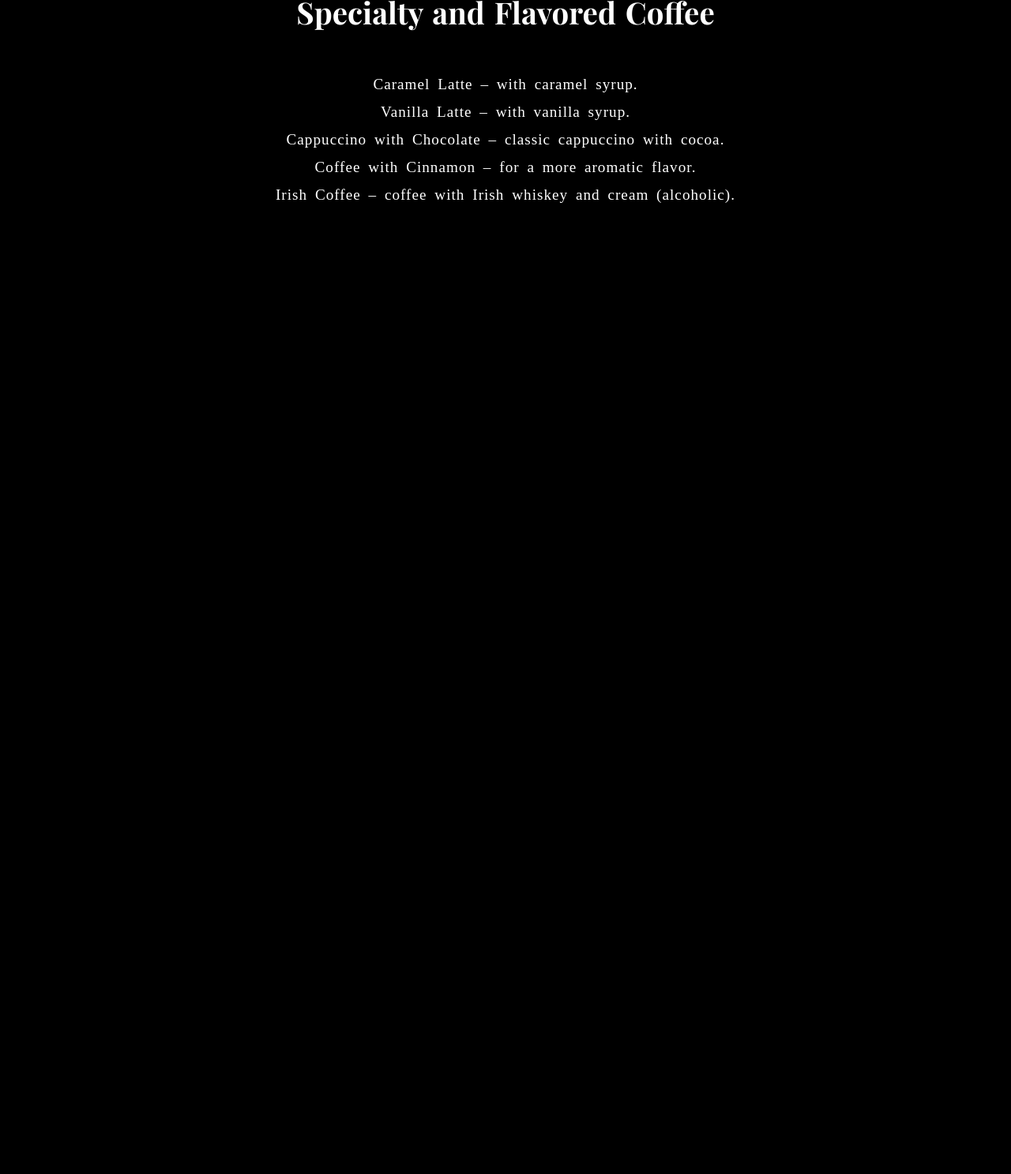
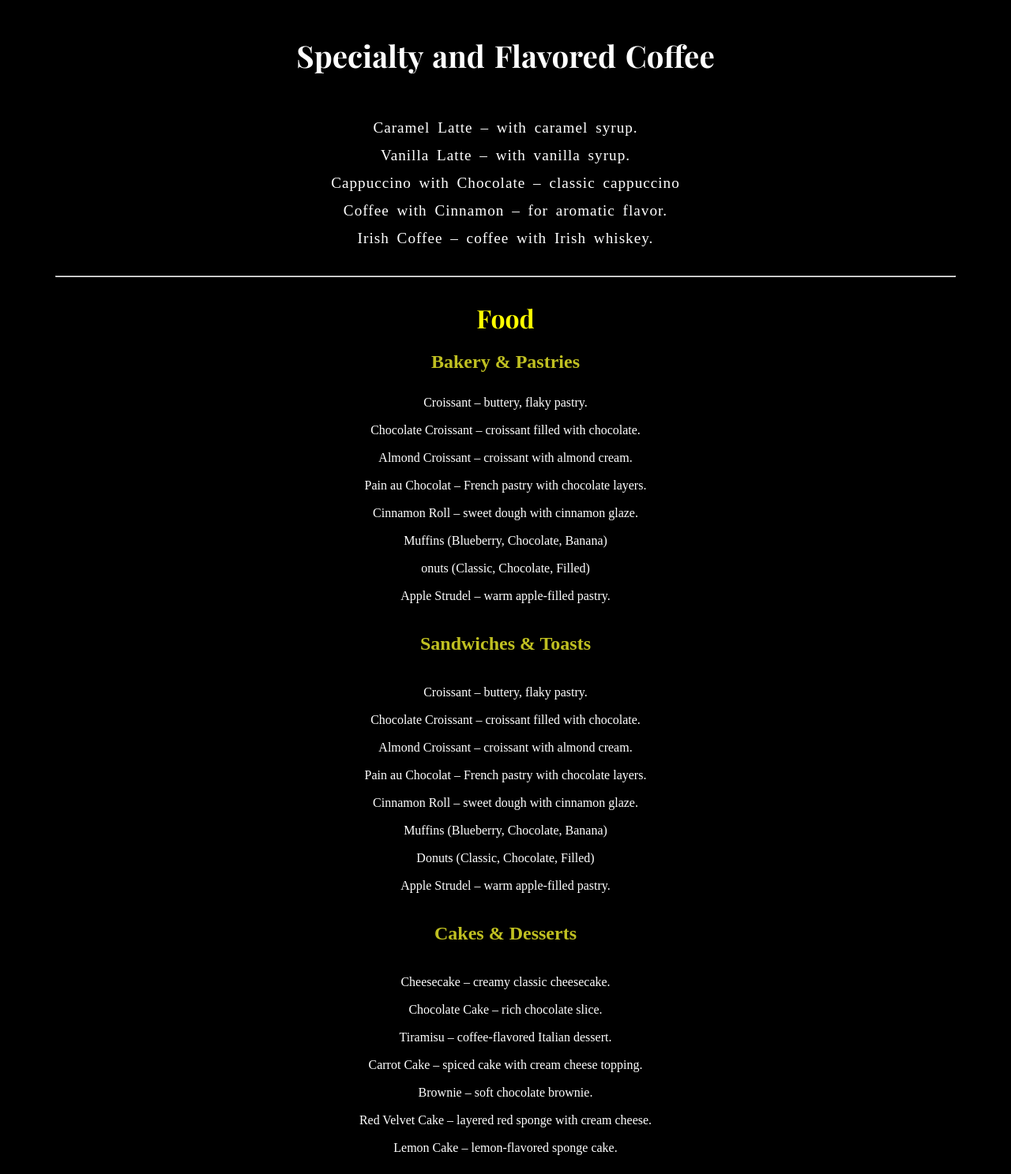
Before and after one commit to nikolaymar9-ctrl/coffee-menu, a plain HTML site: page index.html in a window 1280 px wide. Shown: the part 948-2435 px from the top of the page at 79% size. Before the commit the page ends 1231 px from the top, so only its background shows below. Drawn offline with nearby package versions, Linux system fonts and the light colour scheme.

Commit message:
Update index.html

```diff
--- a/index.html
+++ b/index.html
@@ -4,6 +4,8 @@
     <meta charset="UTF-8">
     <meta name="viewport" content="width=device-width, initial-scale=1.0">
     <title>Coffee shop </title>
+    <meta name="viewport" content="width=device-width, initial-scale=1.0">
+
      <link rel="stylesheet" href="style.css">
      <link href="https://fonts.googleapis.com/css2?family=Playfair+Display:wght@400;700&display=swap" rel="stylesheet">
      <link rel="stylesheet" href="https://fonts.googleapis.com/css2?family=Material+Symbols+Outlined:opsz,wght,FILL,GRAD@20..48,100..700,0..1,-50..200&icon_names=local_drink" />
@@ -17,6 +19,12 @@
     <h1 id="label">
     Coffee Menu
   </h1>
+  <h1 id="order" style="color: rgb(255, 253, 253); font-size: 14px; text-align: center; margin-top: 10px; word-spacing: 2.8px; ">
+      See what we offer ?
+  </h1>
+    <a href="" style="display:flex ; padding:0px ; justify-content:  center; font-size: 17.5px; text-decoration: none; color: white;">
+      Order
+    </a>
   <hr style="width: 90%; margin-bottom: 30px;">
  </div>
   <div class="bassed_drinks">
@@ -34,17 +42,17 @@
 
     Ristretto – shorter, more concentrated espresso.<br>
 
-    Americano – espresso with hot water, milder taste.<br>
+    Americano – espresso with hot water<br>
 
     Latte – espresso with plenty of milk, creamy.<br>
 
-   Cappuccino – espresso with steamed milk and thick foam.<br>
+   Cappuccino – espresso with steamed milk .<br>
 
    Macchiato – espresso with a little milk or foam.<br>
 
-   Flat White – espresso with a thin layer of microfoam.<br>
+   Flat White – espresso with a thin layer <br>
 
-   Mocha – espresso with cocoa and milk, chocolate flavor.<br>
+   Mocha – espresso with cocoa and milk<br>
     </p>
     <div>
 
@@ -70,13 +78,76 @@
 
       Vanilla Latte – with vanilla syrup.<br>
 
-     Cappuccino with Chocolate – classic cappuccino with cocoa.<br>
+     Cappuccino with Chocolate – classic cappuccino<br>
 
-    Coffee with Cinnamon – for a more aromatic flavor.<br>
+    Coffee with Cinnamon – for aromatic flavor.<br>
 
-     Irish Coffee – coffee with Irish whiskey and cream (alcoholic).<br>
+     Irish Coffee – coffee with Irish whiskey.<br>
       </p>
     </div>
+    <hr style="width: 90%; margin-bottom: 30px; margin-top: 30px;">
+    <div>
+      <h1 style="color: yellow; text-align: center; font-family: 'Playfair Display', serif;">
+        Food
+      </h1>
+      <h1 style="text-align: center; color: rgb(192, 192, 33); font-size: 24px; margin-bottom: 20px;">
+        Bakery & Pastries
+      </h1>
+      <p style="text-align: center; line-height: 35px;">
+        Croissant – buttery, flaky pastry.<br>
+
+         Chocolate Croissant – croissant filled with chocolate.<br>
+
+   Almond Croissant – croissant with almond cream.<br>
+
+    Pain au Chocolat – French pastry with chocolate layers.<br>
+
+     Cinnamon Roll – sweet dough with cinnamon glaze.<br>
+
+     Muffins (Blueberry, Chocolate, Banana)<br>
+
+     onuts (Classic, Chocolate, Filled)<br>
+
+     Apple Strudel – warm apple-filled pastry.<br>
+     </p>
+    <h1 style="text-align: center; color: rgb(192, 192, 33); font-size: 24px; margin-bottom: 30px ; margin-top: 30px;">
+      Sandwiches & Toasts
+    </h1>
+    <p style="text-align: center; line-height: 35px;">
+      Croissant – buttery, flaky pastry.<br>
+
+      Chocolate Croissant – croissant filled with chocolate.<br>
+
+     Almond Croissant – croissant with almond cream.<br>
+
+    Pain au Chocolat – French pastry with chocolate layers.<br>
+
+   Cinnamon Roll – sweet dough with cinnamon glaze.<br>
+
+   Muffins (Blueberry, Chocolate, Banana)<br>
+
+   Donuts (Classic, Chocolate, Filled)<br>
+
+  Apple Strudel – warm apple-filled pastry.<br>
+    </p>
+    <h1 style="text-align: center;color: rgb(192, 192, 33); font-size: 24px; margin-bottom: 30px ; margin-top: 30px;">
+      Cakes & Desserts
+    </h1>
+    <p style="text-align: center; line-height: 35px;">
+      Cheesecake – creamy classic cheesecake.<br>
+
+     Chocolate Cake – rich chocolate slice.<br>
+
+    Tiramisu – coffee-flavored Italian dessert.<br>
+
+    Carrot Cake – spiced cake with cream cheese topping.<br>
+
+    Brownie – soft chocolate brownie.<br>
+
+    Red Velvet Cake – layered red sponge with cream cheese.<br>
+
+    Lemon Cake – lemon-flavored sponge cake.<br>
+    </p>
 </div>
 
 
```
